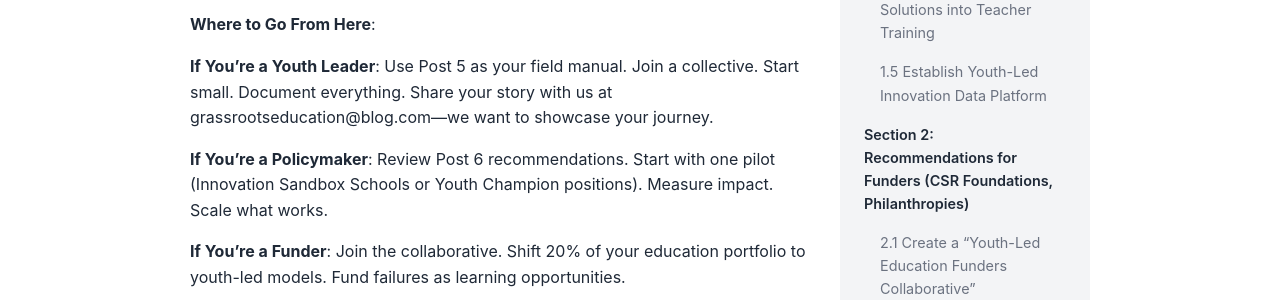
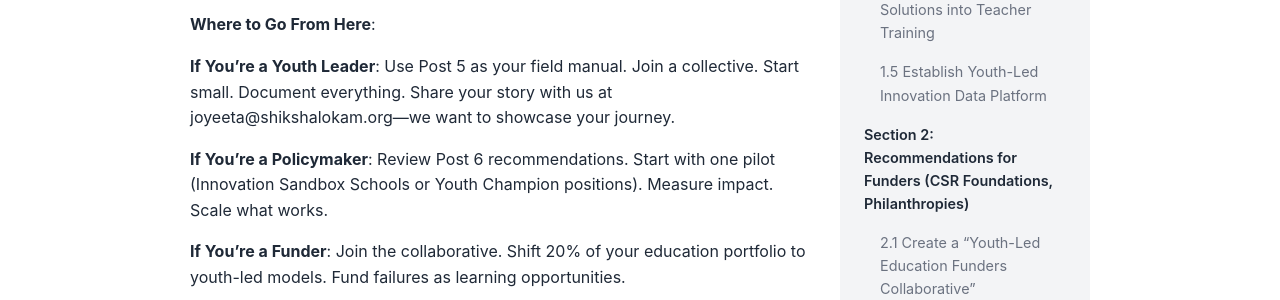
Before and after one commit to rayjyotir5/Youth_Led_Education_Reform_India, a Jekyll site: the page built from _posts/2025-11-09-policy-and-future-directions-creating-an-ecosystem-for-scale.md, in a window 1280 px wide and 900 px high, scrolled down 24229 px. Shown: the part 204-504 px from the top of the window. Built offline with Jekyll 4.4.1, drawn with Linux system fonts in a browser that asks for light colours; some of the changed text lies outside the part shown.

Commit message:
Update blog posts: correct email addresses and change dates to November 2025 week

```diff
--- a/_posts/2024-02-05-policy-and-future-directions-creating-an-ecosystem-for-scale.md
+++ b/_posts/2025-11-09-policy-and-future-directions-creating-an-ecosystem-for-scale.md
@@ -742,7 +742,7 @@
 
 **Where to Go From Here**:
 
-**If You're a Youth Leader**: Use Post 5 as your field manual. Join a collective. Start small. Document everything. Share your story with us at grassrootseducation@blog.com—we want to showcase your journey.
+**If You're a Youth Leader**: Use Post 5 as your field manual. Join a collective. Start small. Document everything. Share your story with us at joyeeta@shikshalokam.org—we want to showcase your journey.
 
 **If You're a Policymaker**: Review Post 6 recommendations. Start with one pilot (Innovation Sandbox Schools or Youth Champion positions). Measure impact. Scale what works.
 
@@ -814,7 +814,7 @@
 
 **Acknowledgments**: We thank the hundreds of youth leaders who shared their stories, challenges, and triumphs with honesty and courage. Your work inspires this series.
 
-**For Correspondence**: Reach us at grassrootseducation@blog.com or follow our work at grassrootseducation.blog
+**For Correspondence**: Reach us at joyeeta@shikshalokam.org or follow our work at grassrootseducation.blog
 
 **License**: This series is published under Creative Commons Attribution-ShareAlike 4.0. Feel free to reproduce, adapt, and share widely. Let's spread these ideas far and wide.
 
```
Also changed, not shown: other parts of _posts/2025-11-09-policy-and-future-directions-creating-an-ecosystem-for-scale.md (+1 -1 lines), _posts/2025-11-02-the-quiet-revolution-youth-micro-improvements-in-indian-education.md (renamed from _posts/2024-01-01-the-quiet-revolution-youth-micro-improvements-in-indian-education.md, +2 -2 lines), _posts/2025-11-03-seizing-the-moment-unprecedented-opportunities-for-youth-led-education-reform.md (renamed from _posts/2024-01-08-seizing-the-moment-unprecedented-opportunities-for-youth-led-education-reform.md, +1 -1 lines), _posts/2025-11-04-the-hard-truth-navigating-challenges-in-youth-led-education-reform.md (renamed from _posts/2024-01-15-the-hard-truth-navigating-challenges-in-youth-led-education-reform.md, +1 -1 lines), _posts/2025-11-05-lessons-from-the-field-five-youth-led-initiatives.md (renamed from _posts/2024-01-22-lessons-from-the-field-five-youth-led-initiatives.md, +1 -1 lines), _posts/2025-11-06-the-implementation-playbook-how-to-launch-and-sustain-youth-led-micro-improvements.md (renamed from _posts/2024-01-29-the-implementation-playbook-how-to-launch-and-sustain-youth-led-micro-improvements.md, +1 -1 lines).
